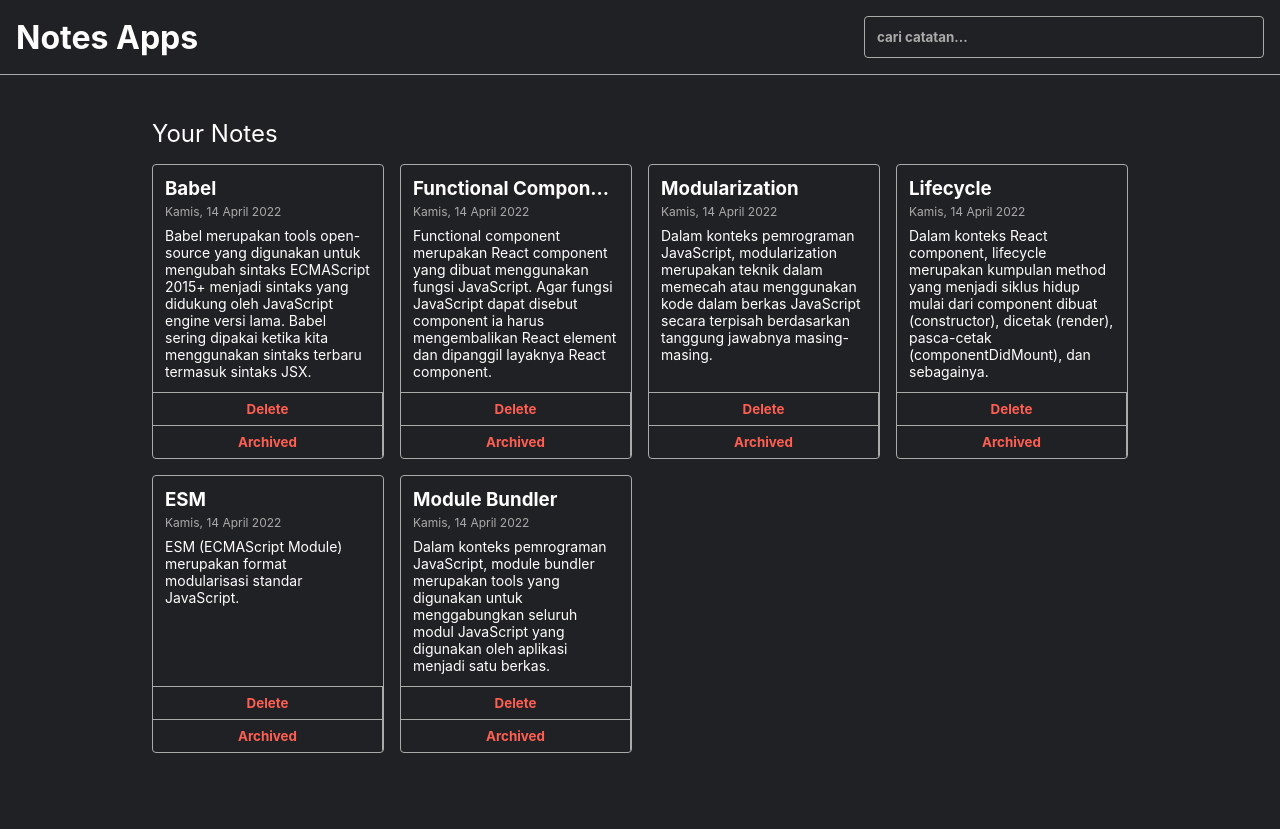
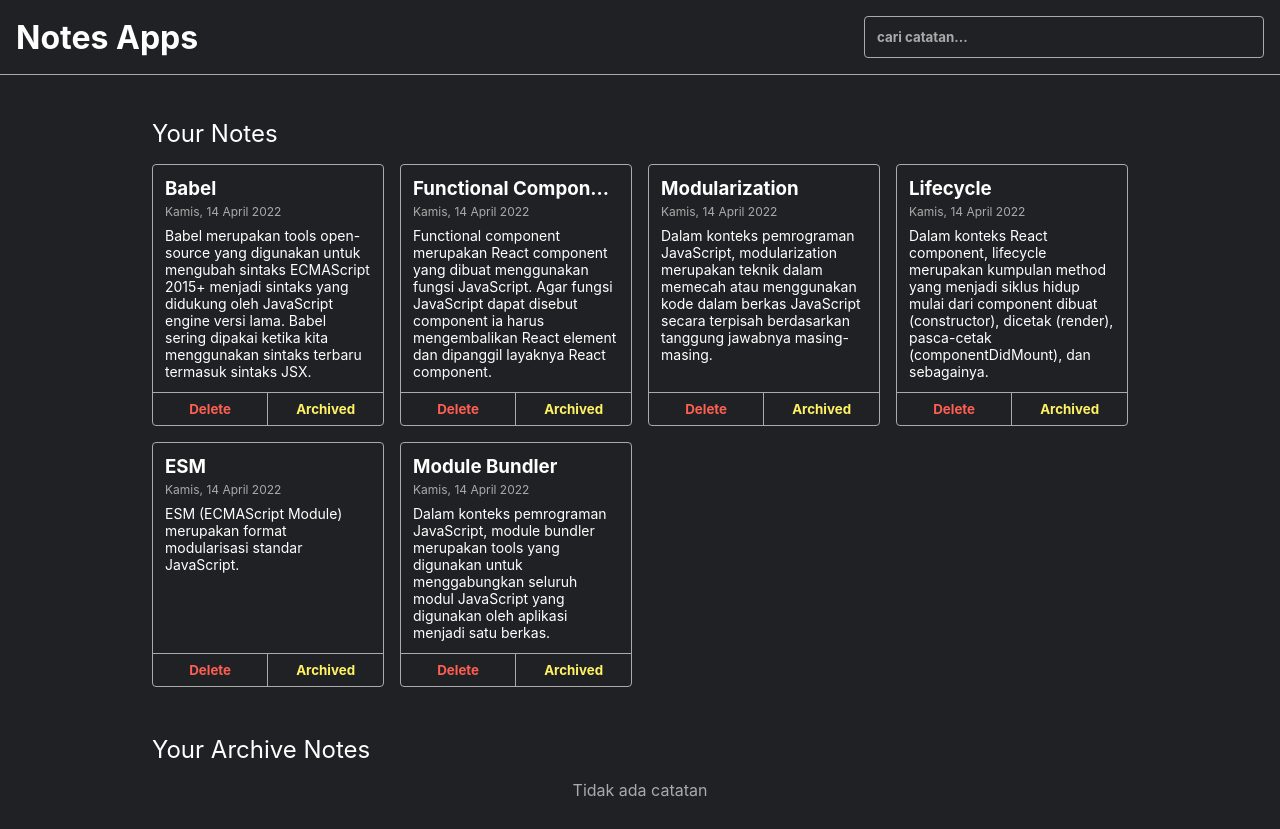
Before and after one commit to wraleydi/React-Note-App, a React (Vite) app: page / in a window 1280 px wide. Built offline with nearby package versions, Linux system fonts and the light colour scheme.

Commit message:
handler search handler archive

```diff
--- a/src/components/NoteApp.jsx
+++ b/src/components/NoteApp.jsx
@@ -2,15 +2,19 @@ import React from 'react';
 import NoteList from './notes/NoteList';
 import HeaderApp from './header/HeaderApp';
 import { getInitialData } from '../utils';
+import MessageNote from './notes/MessageNotes';
 
 class NoteApp extends React.Component {
   constructor(props) {
     super(props);
     this.state = {
       notes: getInitialData(),
+      search: '',
     };
 
+    this.onSearchHandler = this.onSearchHandler.bind(this)
     this.onDeleteHandler = this.onDeleteHandler.bind(this)
+    this.onArchiveHandler = this.onArchiveHandler.bind(this)
   }
 
   onDeleteHandler(id) {
@@ -18,13 +22,49 @@ class NoteApp extends React.Component {
     this.setState({ notes })
   }
 
+  onSearchHandler(title) {
+    this.setState(() => {
+      return {
+        search: title,
+      }
+    })
+  }
+
+  onArchiveHandler(id) {
+    const notes = this.state.notes.map((note) => note.id === id ? { ...note, archived: !note.archived } : note
+  )
+  this.setState({ notes })
+
+  }
+
   render() {
+
+    const searchNote = this.state.notes.filter((notes) => notes.title.toLowerCase().includes(this.state.search.toLowerCase()))
+
+    const archivedNote = searchNote.filter((notes) => {
+      return notes.archived === true;
+    })
+
+    const activeNote = searchNote.filter((notes) => {
+      return notes.archived === false
+    })
+
     return (
       <div>
-    <HeaderApp />
+    <HeaderApp onSearch={this.onSearchHandler}/>
     <div className="note-app__body">
       <h2>Your Notes</h2>
-      <NoteList notes={this.state.notes} onDelete={this.onDeleteHandler} />
+      {activeNote.length > 0 ? (
+        <NoteList notes={activeNote} onDelete={this.onDeleteHandler} onArchive={this.onArchiveHandler} />
+      ) : (
+        <MessageNote />
+      )}
+      <h2>Your Archive Notes</h2>
+      {archivedNote.length > 0 ? (
+        <NoteList notes={archivedNote} onDelete={this.onDeleteHandler} onArchive={this.onArchiveHandler} />
+      ) : (
+        <MessageNote />
+      )}
     </div>
   </div>
     );
--- a/src/components/notes/ButtonArchive.jsx
+++ b/src/components/notes/ButtonArchive.jsx
@@ -2,11 +2,9 @@ import React from 'react';
 
 function ButtonArchive({ id, onArchive, isArchive }) {
   return (
-    <div>
-      <button className='note-item__delete-button' onClick={() => onArchive(id)}>
+      <button className='note-item__archive-button' onClick={() => onArchive(id)}>
         {isArchive ? 'Unarchived' : 'Archived'}
       </button>
-    </div>
   );
 }
 
--- a/src/components/notes/ButtonDelete.jsx
+++ b/src/components/notes/ButtonDelete.jsx
@@ -2,9 +2,7 @@ import React from 'react';
 
 function ButtonDelete({ id, onDelete }) {
   return (
-    <div>
       <button className="note-item__delete-button" onClick={() => onDelete(id)}>Delete</button>
-    </div>
   );
 }
 
--- /dev/null
+++ b/src/components/notes/MessageNotes.jsx
@@ -0,0 +1,9 @@
+import React from "react";
+
+function MessageNote() {
+    return (
+        <p className="notes-list__empty-message">Tidak ada catatan</p>
+    )
+}
+
+export default MessageNote
--- a/src/components/notes/NoteItem.jsx
+++ b/src/components/notes/NoteItem.jsx
@@ -20,8 +20,10 @@ function NoteItem({
         body={body}
         createdAt={showFormattedDate(createdAt)}
       />
+      <div className='note-item__action'>
       <ButtonDelete id={id} onDelete={onDelete} />
       <ButtonArchive id={id} onArchive={onArchive} isArchive={isArchive} />
+      </div>
     </div>
   );
 }
--- a/src/components/notes/NoteList.jsx
+++ b/src/components/notes/NoteList.jsx
@@ -1,10 +1,13 @@
 import React from 'react';
-import NoteItem from './noteItem';
+import NoteItem from './NoteItem';
+import MessageNote from './MessageNotes';
 
 function NoteList({ notes, onDelete, onArchive }) {
   return (
     <div className="notes-list">
-      {notes.map((note) => (
+      {
+      notes.length > 0 ? (
+      notes.map((note) => (
         <NoteItem
           key={note.id}
           id={note.id}
@@ -13,7 +16,11 @@ function NoteList({ notes, onDelete, onArchive }) {
           isArchive={note.archived}
           {...note}
         />
-      ))}
+      ))
+      ) : (
+        <MessageNote />
+      )
+    }
     </div>
   );
 }
```
